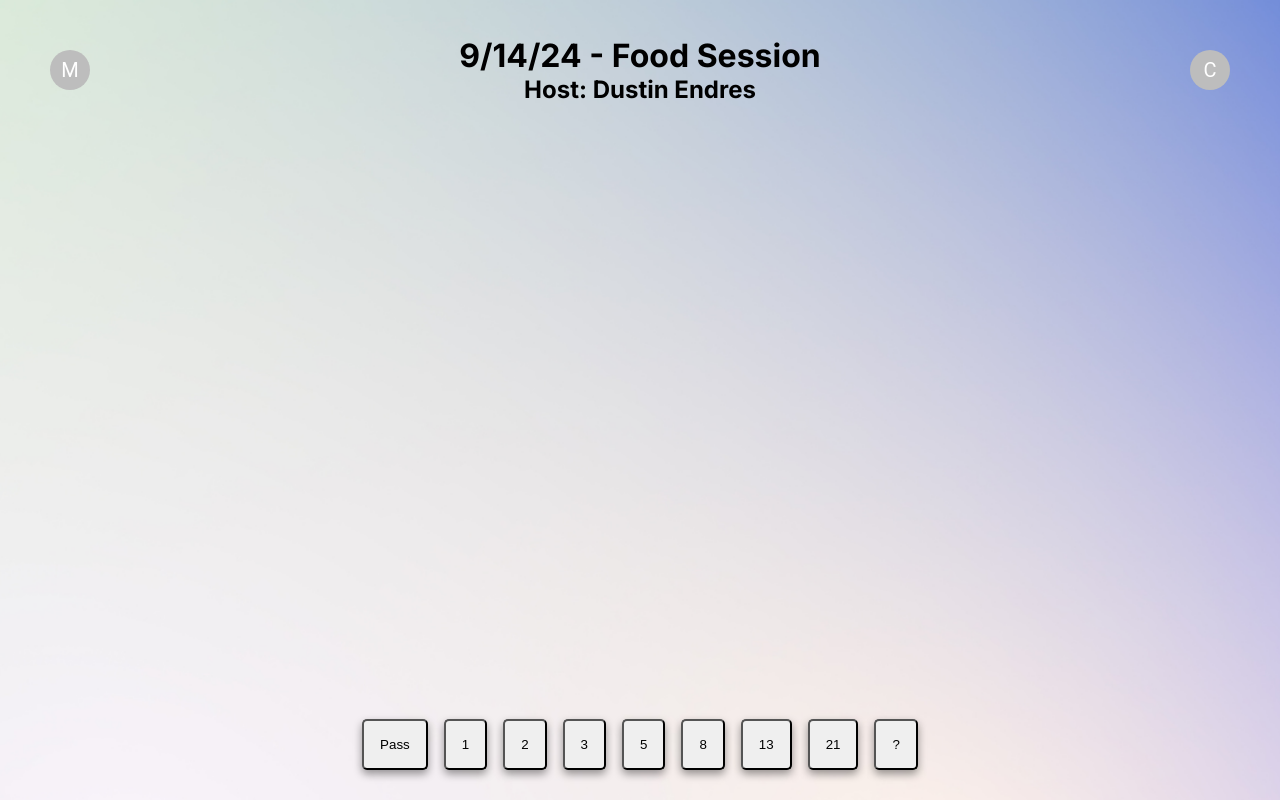
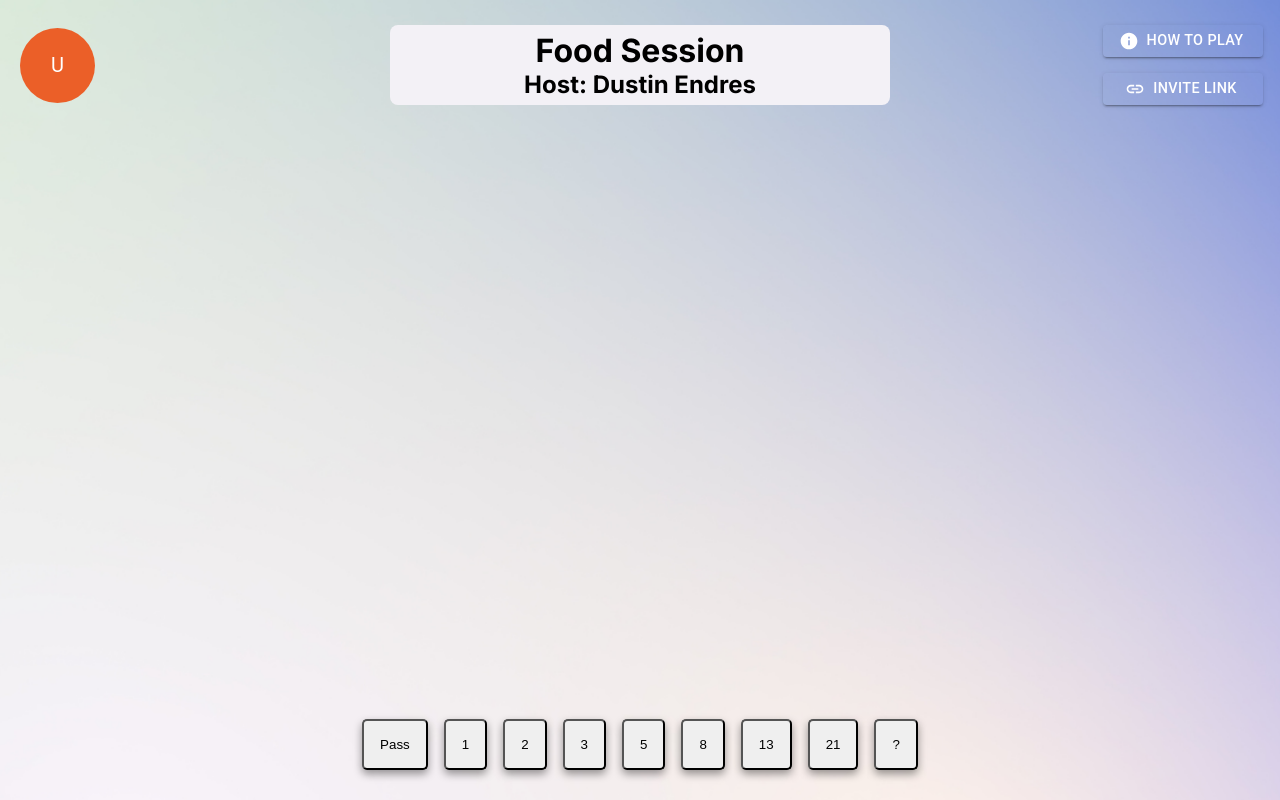
Before and after one commit to iceiceninja/PlanningPoker, a Next.js app in the folder Startup/my-app/: page /user in a window 1280 px wide. Built offline with nearby package versions, Linux system fonts and the light colour scheme; no server answers.

Commit message:
Updated Top Bar
- Made all elements scalable including text
- Avatar now showcases first char of user's name and updates background color based on user's name
- Added "How to Play" and "Link" Buttons

```diff
--- a/Startup/my-app/app/components/Style.js
+++ b/Startup/my-app/app/components/Style.js
@@ -59,8 +59,44 @@ textTheme.typography.h5 = {
   [textTheme.breakpoints.up('sm')]: { fontSize: '1.5rem', },  // Small width: Screen Width >= 600px
   [textTheme.breakpoints.up('md')]: { fontSize: '1.7rem', },  // Medium width: Screen Width >= 900px
 }
+
+// Host/User Top Nav Topic Text Box
+textTheme.typography.h6 = {
+  fontSize: '1.1rem',                                         // Extra Small Width: Screen Width < 600px
+  [textTheme.breakpoints.up('sm')]: { fontSize: '1.3rem', },  // Small width: Screen Width >= 600px
+  [textTheme.breakpoints.up('md')]: { fontSize: '2.0rem', },  // Medium width: Screen Width >= 900px
+}
+
+// Host/User Top Nav Host Text Box
+textTheme.typography.subtitle1 = {
+  fontSize: '1.0rem',                                         // Extra Small Width: Screen Width < 600px
+  [textTheme.breakpoints.up('sm')]: { fontSize: '1.1rem', },  // Small width: Screen Width >= 600px
+  [textTheme.breakpoints.up('md')]: { fontSize: '1.5rem', },  // Medium width: Screen Width >= 900px
+}
+
+// Host/User Top Nav Right Buttons
+textTheme.typography.button = {
+  fontSize: '0.5rem',                                         // Extra Small Width: Screen Width < 600px
+  [textTheme.breakpoints.up('sm')]: { fontSize: '0.6rem', },  // Small width: Screen Width >= 600px
+  [textTheme.breakpoints.up('md')]: { fontSize: '0.9rem', },  // Medium width: Screen Width >= 900px
+}
+
+// Button
+const buttonTheme = createTheme({
+  palette: {
+    primary: {
+      main: "#black",
+      contrastText: "#fff"
+    },
+    background: {
+      default: "#F3F1F6"
+    }
+  }
+});
+
 export {
   PopupBody,
   Style,
-  textTheme
+  textTheme,
+  buttonTheme
 };
--- a/Startup/my-app/app/globals.css
+++ b/Startup/my-app/app/globals.css
@@ -81,14 +81,6 @@ html {
 
 .button-12:hover {
   background-image: linear-gradient(-180deg, #1D95C9 0%, #17759C 100%);
-}
-
-.margin0 {
-  margin: 0
-}
-
-.marginTop {
-  margin-top: 4.5%;
 }
 
 .footer {
--- a/Startup/my-app/app/user/page.tsx
+++ b/Startup/my-app/app/user/page.tsx
@@ -12,13 +12,13 @@ import { useRouter } from 'next/navigation';
 import socket from "../../socket";
 import { MouseEvent, useState, useEffect } from "react";
 import Timer from "../components/timer";
-import IconButton from '@mui/material/IconButton';
 import * as React from 'react';
-import Avatar from '@mui/material/Avatar';
 import { Unstable_Popup as BasePopup } from '@mui/base/Unstable_Popup';
 import {PopupBody} from '../components/Style'
-
-import Stack from '@mui/material/Stack';
+import { Avatar, Box, Button, IconButton, Stack, ThemeProvider, Typography } from '@mui/material';
+import InfoIcon from '@mui/icons-material/Info';
+import LinkIcon from '@mui/icons-material/Link';
+import { buttonTheme, Style, textTheme } from '../components/Style'
 
 export default function Host() {
 
@@ -51,30 +51,34 @@ export default function Host() {
         });
     });
 
-
+    // Variables
+    let name: string = "User"
+    let topicName: string = "Food Session" // TODO: Limit to 36 chars in backend
+    let hostName: string = "Dustin Endres"           // TODO: Limit to 20 chars in backend
 
     return (
-        <div>
+        <Box height={135}>
             <Stack
                 id = "outline"
                 direction="row"
                 spacing={2}
                 useFlexGap
-                sx = {{
-                    justifyContent: "space-between",
-                    alignItems: "flex-start"
-                }}>
+                alignItems="center"
+                justifyContent="space-between"
+            >
+                <Box sx={{ width: "16vw", minWidth: 80, maxWidth: 160 }}>
                     <IconButton
                         onClick={() => {handleClick2}}
                         sx = {{
-                        marginTop:  '2%',
-                        marginLeft: '2%',
+                            width: "12vw",
+                            height: "12vw",
+                            maxWidth: 75,
+                            maxHeight: 75
                         }}
                     >
-                    <Avatar>
-                        M
-                    </Avatar>
+                        <Avatar {...stringAvatar(name)} />
                     </IconButton>
+                </Box>
                 <BasePopup id={id2} open={open2} anchor={anchor2}>
                     <PopupBody>
                         <Link href="/"> Home Page</Link>
@@ -86,24 +90,83 @@ export default function Host() {
                     sx={{
                         justifyContent: "center",
                         alignItems: "center",
+                        padding: 2,
+                        bgcolor: "#F3F1F6",
+                        borderRadius: '8px',
+                        width: "50vw",
+                        height: "10vh",
+                        maxWidth: 500
                       }}
                     >
-                    <h1 className = 'margin0 marginTop' >
-                        9/14/24 - Food Session
-                    </h1>
-                    <h2 className = 'margin0'>
-                        Host: Dustin Endres
-                    </h2>
+                    <ThemeProvider theme = {textTheme}>
+                        <Typography
+                            variant="h6"
+                            align="center"
+                        >
+                            {topicName}
+                        </Typography>
+                    </ThemeProvider>
+                    <ThemeProvider theme = {textTheme}>
+                        <Typography
+                            variant="subtitle1"
+                            align="center"
+                        >
+                            Host: {hostName}
+                        </Typography>
+                    </ThemeProvider>
                 </Stack>
-                <IconButton
+                <Stack
+                    direction="column"
+                    spacing={2}
+                    width="10vw"
+                    height="12vh"
                     sx = {{
-                        marginTop:  '2%',
-                        marginRight: '2%',
-                    }}>
-                    <Avatar>
-                        C
-                    </Avatar>
-                </IconButton>
+                        width: 160,
+                        justifyContent: "center",
+                        alignItems: "center"
+                    }}
+                >
+                    <ThemeProvider theme = {buttonTheme}>
+                        <Button
+                            variant="contained"
+                            startIcon={<InfoIcon />}
+                            sx={{
+                                width: "16vw",
+                                maxWidth: 160,
+                                height: "4vh"
+                            }}
+                        >
+                            <ThemeProvider theme = {textTheme}>
+                                <Typography
+                                    variant="button"
+                                    align="center"
+                                >
+                                    How to Play
+                                </Typography>
+                            </ThemeProvider>
+                        </Button>
+                    </ThemeProvider>
+                    <ThemeProvider theme = {buttonTheme}>
+                        <Button
+                            variant="contained"
+                            startIcon={<LinkIcon />}
+                            sx={{
+                                width: "16vw",
+                                maxWidth: 160,
+                                height: "4vh"
+                            }}
+                        >
+                            <ThemeProvider theme = {textTheme}>
+                                <Typography
+                                    variant="button"
+                                    align="center"
+                                >
+                                    Invite Link
+                                </Typography>
+                            </ThemeProvider>
+                        </Button>
+                    </ThemeProvider>
+                </Stack>
             </Stack>
             <div className = ", footer">
                 <title>Planning Poker - Everfox</title>
@@ -112,7 +175,7 @@ export default function Host() {
                     spacing={2}
                     sx={{
                         justifyContent: "center",
-                        alignItems: "center",
+                        alignItems: "center"
                     }}
                     >
                     <button onClick={sendVote} className="card" value={"pass"}>Pass</button>
@@ -127,11 +190,42 @@ export default function Host() {
                 </Stack>
 
             </div>
-        </div>
+        </Box>
     )
 
 }
 
-{
+// For top div's Avatar - Converts name into a color
+function stringToColor(string: string) {
+    let hash = 0;
+    let i;
 
+    /* eslint-disable no-bitwise */
+    for (i = 0; i < string.length; i += 1) {
+      hash = string.charCodeAt(i) + ((hash << 5) - hash);
     }
+
+    let color = '#';
+
+    for (i = 0; i < 3; i += 1) {
+      const value = (hash >> (i * 8)) & 0xff;
+      color += `00${value.toString(16)}`.slice(-2);
+    }
+    /* eslint-enable no-bitwise */
+
+    return color;
+  }
+
+// For top div's Avatar - Updates avatar's name and bg color
+function stringAvatar(name: string) {
+    return {
+      sx: {
+        bgcolor: stringToColor(name),
+        width: "12vw",
+        height: "12vw",
+        maxWidth: 75,
+        maxHeight: 75
+      },
+      children: `${name[0]}`,
+    };
+}
--- a/Startup/my-app/package.json
+++ b/Startup/my-app/package.json
@@ -16,8 +16,9 @@
     "@heroicons/react": "^2.1.5",
     "@material-tailwind/react": "^2.1.10",
     "@mui/base": "^5.0.0-beta.58",
+    "@mui/icons-material": "^6.1.4",
     "@mui/joy": "^5.0.0-beta.48",
-    "@mui/material": "^6.1.3",
+    "@mui/material": "^6.1.4",
     "@mui/styled-engine-sc": "^6.1.3",
     "express": "^4.21.0",
     "flowbite": "^2.5.1",
```
Also changed, not shown: 1 other file (tests, documents, lock files or other folders). Lines whose indentation alone changed are shown as unchanged.
